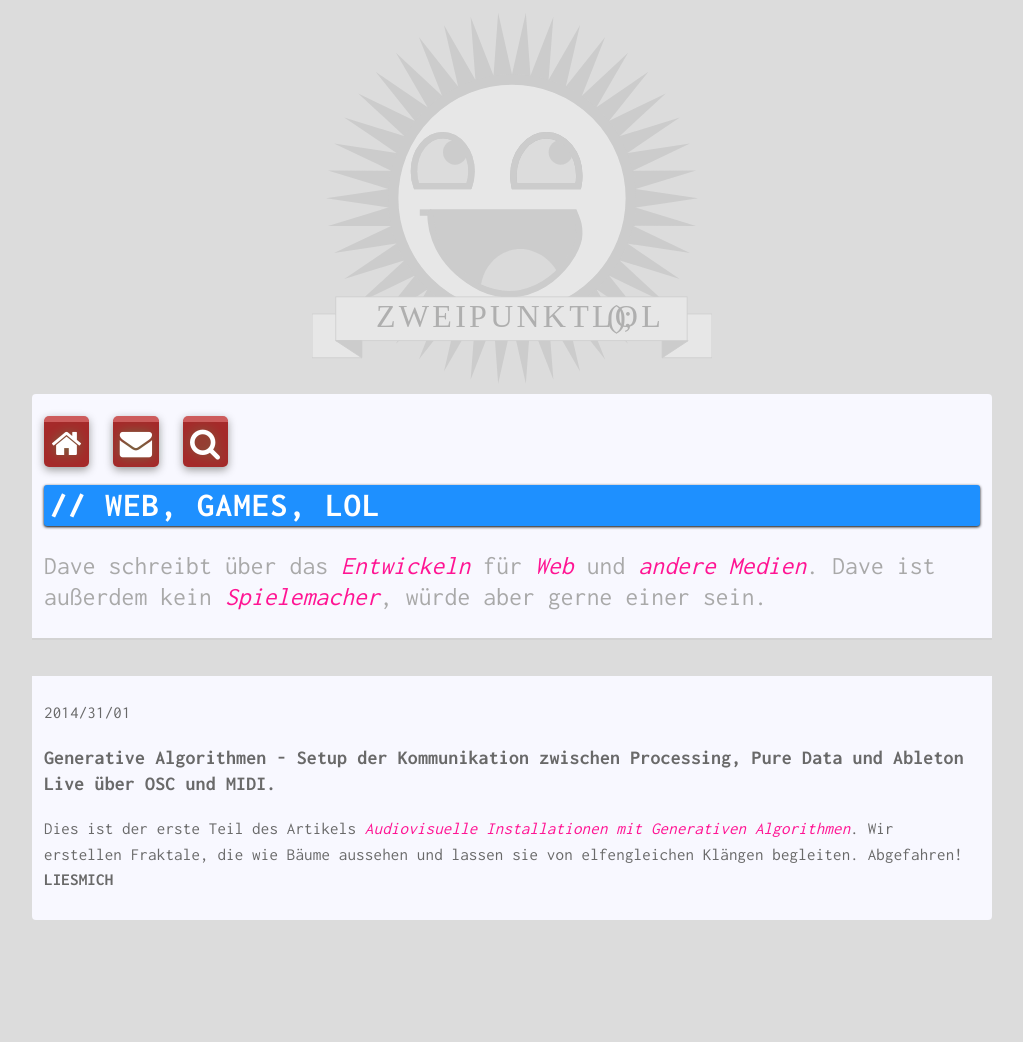
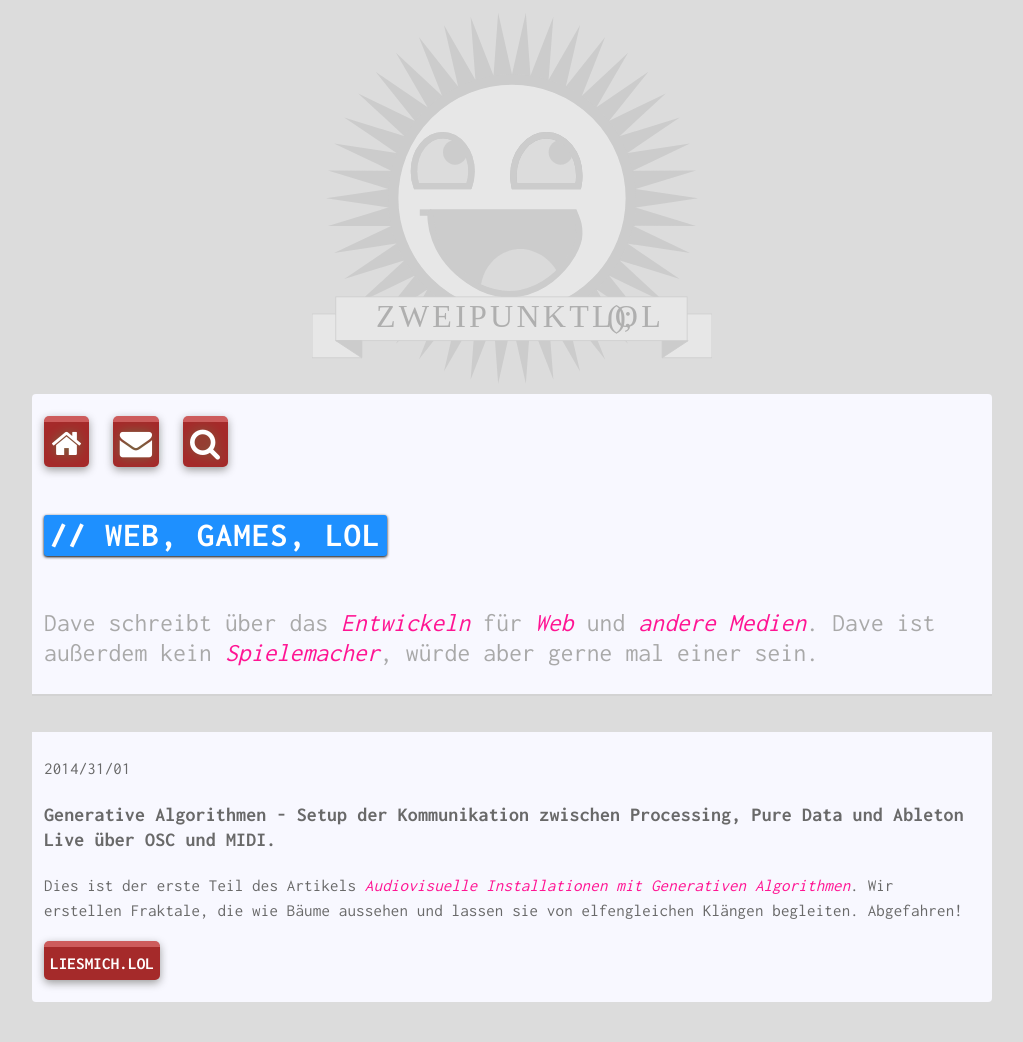
Before and after one commit to curlott/curlott.github.io, a Jekyll site: the page built from index.html, in a window 1280 px wide. Shown: the whole page, without its empty margins (128-1151 px from the left). Built offline with Jekyll 4.4.1, drawn with Linux system fonts in a browser that asks for light colours; before the commit the page ends 960 px from its top, so only the background shows below that.

Commit message:
liesmich button

```diff
--- a/index.html
+++ b/index.html
@@ -2,11 +2,11 @@
 layout: default
 title: zweipunktlol.de
 excerpt: |
-  Dave schreibt über das *Entwickeln* für *Web* und *andere Medien*. Dave ist außerdem kein *Spielemacher*, würde aber gerne einer sein.
+  Dave schreibt über das *Entwickeln* für *Web* und *andere Medien*. Dave ist außerdem kein *Spielemacher*, würde aber gerne mal einer sein.
 ---
 
 <div id="home">
-  <h1>{{ site.title }}</h1>
+  <div class="headline-container"><h1>{{ site.title }}</h1></div>
   <div class="excerpt">
     {{ page.excerpt | markdownify }}
   </div>
@@ -16,7 +16,7 @@ excerpt: |
     <p>{{ post.date | date: "%Y/%d/%m" }}</p>
     <h3>{{ post.title }}</h3>
     <div>
-        {{ post.excerpt | append: '**LIESMICH**' | markdownify }}
+        {{ post.excerpt | markdownify | append: '<div class="readme">LIESMICH.LOL</div>' }}
     </div>
   </a>
     {% unless forloop.last %}
```
